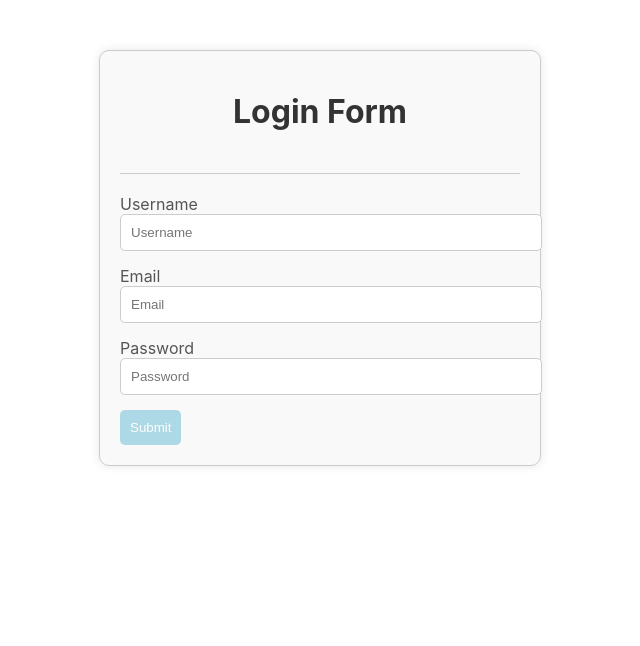
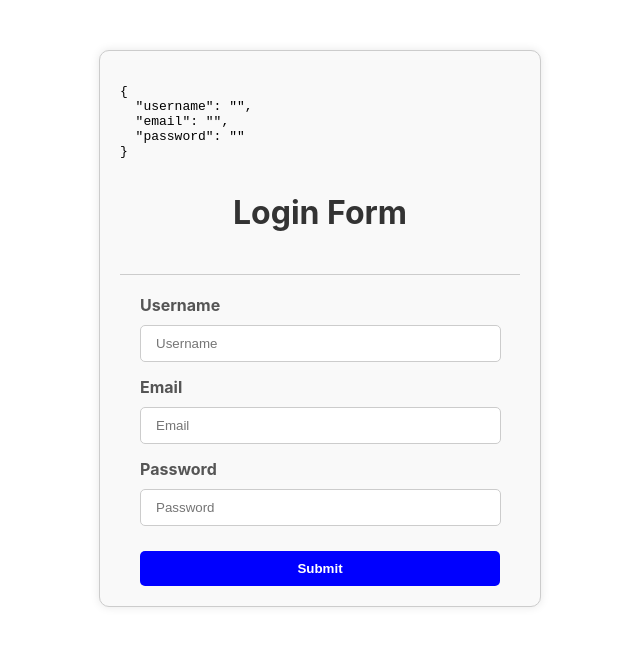
Before and after one commit to kimlengthai/login-form, a React (Create React App) app: page / in a window 1280 px wide. Shown: the top 646 px of the page, without its empty margins (320-960 px from the left). Built offline with nearby package versions, Linux system fonts and the light colour scheme.

Commit message:
Implement handleChange + Submit

```diff
--- a/src/App.css
+++ b/src/App.css
@@ -26,27 +26,41 @@ h1 {
 
 .ui.form .field {
   margin-bottom: 15px;
+  margin-left: 20px;
 }
 
 .ui.form .field label {
-  margin-bottom: 5px;
+  margin-bottom: 10px;
   color: #555;
+  display: block;
+  font-weight: bold;
 }
 
 .ui.form .field input {
-  width: 100%;
-  padding: 10px;
+  width: 90%;
+  padding-top: 10px;
+  padding-bottom: 10px;
   border: 1px solid #ccc;
   border-radius: 5px;
 }
 
+.field input {
+  padding-left: 15px;
+}
+
 .fluid.ui.button.blue {
-  background-color: lightblue;
+  background-color: blue;
   color: white;
+  font-weight: bold;
   padding: 10px;
+  width: 90%; /* Make the button take full width */
+  margin: 0 auto; /* Center the button */
+  margin-left: 20px;
+  margin-top: 10px;
   border: none;
   border-radius: 5px;
   cursor: pointer;
+  text-align: center; /* Center the text */
 }
 
 .fluid.ui.button.blue:hover {
--- a/src/App.js
+++ b/src/App.js
@@ -1,23 +1,57 @@
+import { useState } from 'react';
 import './App.css';
 
 function App() {
+  const initialValues = {username:"", email:"", password:""};
+  const [formValues, setFormValues] = useState(initialValues);
+
+  const handleChange = (e) => {
+    const {name, value} = e.target;
+    /*add a square braces that take username as a key
+      and assign a value to the key */
+    setFormValues({...formValues, [name]: value});
+    console.log(formValues);
+  };
+
+  const handleSubmit = (e) => {
+    /*prevent default = prevent the page from refreshing */
+    e.preventDefault();
+    console.log(formValues);
+  };
+
   return (
     <div className="container">
-      <form>
+    <pre>{JSON.stringify(formValues, undefined, 2)}</pre>
+      <form onSubmit={handleSubmit}>
         <h1>Login Form</h1>
         <div className='ui divider'></div>
         <div className='ui form'>
           <div className='field'>
             <label>Username</label>
-            <input type='text' name="username" placeholder='Username' />
+            <input type='text'
+            name="username"
+            placeholder='Username'
+            value={formValues.username}
+              onChange={handleChange}
+            />
           </div>
           <div className='field'>
             <label>Email</label>
-            <input type='email' name="email" placeholder='Email' />
+            <input type='email'
+            name="email"
+            placeholder='Email'
+            value={formValues.email}
+            onChange={handleChange}
+            />
           </div>
           <div className='field'>
           <label>Password</label>
-          <input type='password' name="password" placeholder='Password' />
+          <input type='password'
+          name="password"
+          placeholder='Password'
+          value={formValues.password}
+          onChange={handleChange}
+          />
           </div>
           <button className='fluid ui button blue'>Submit</button>
         </div>
```
